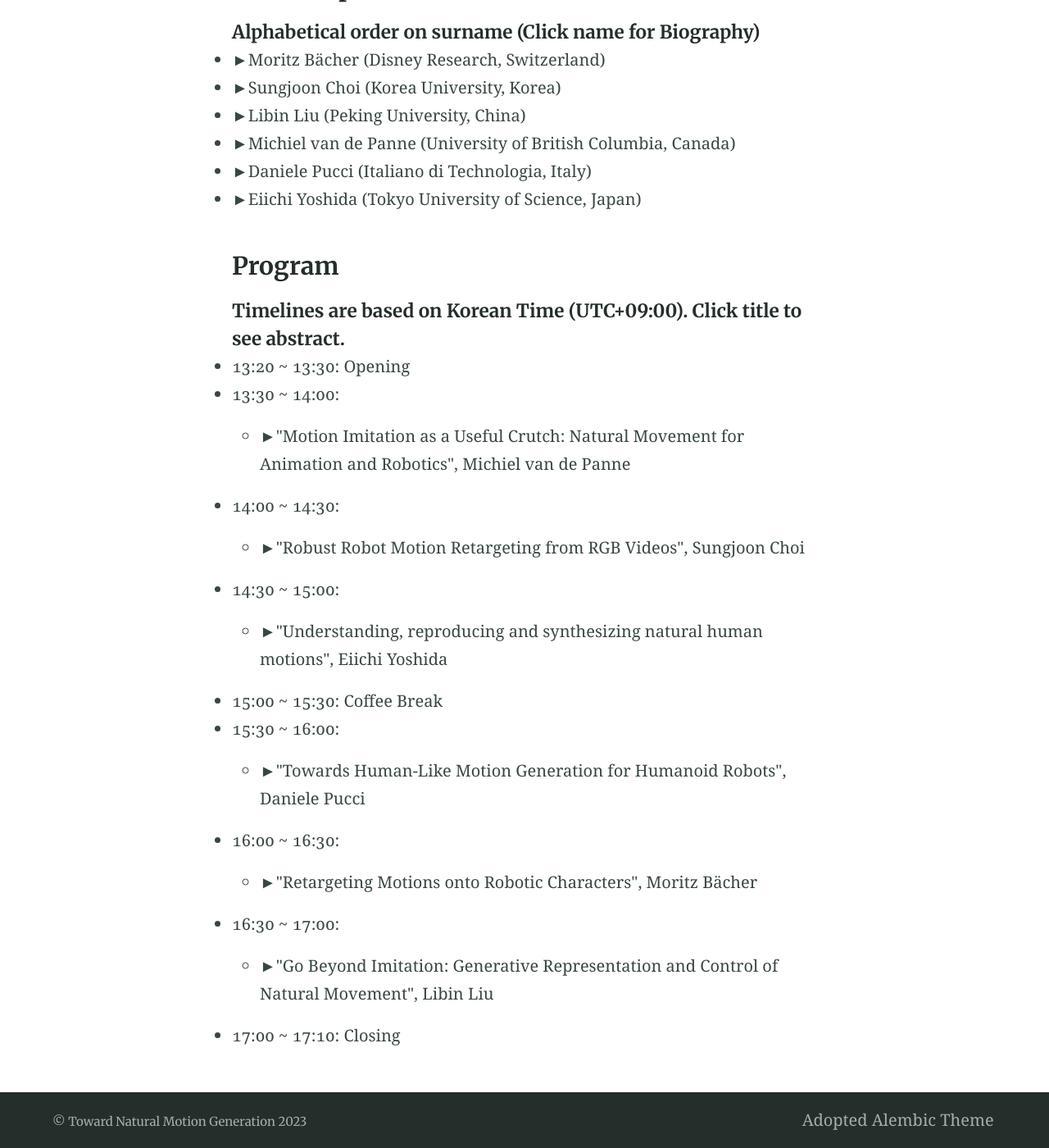
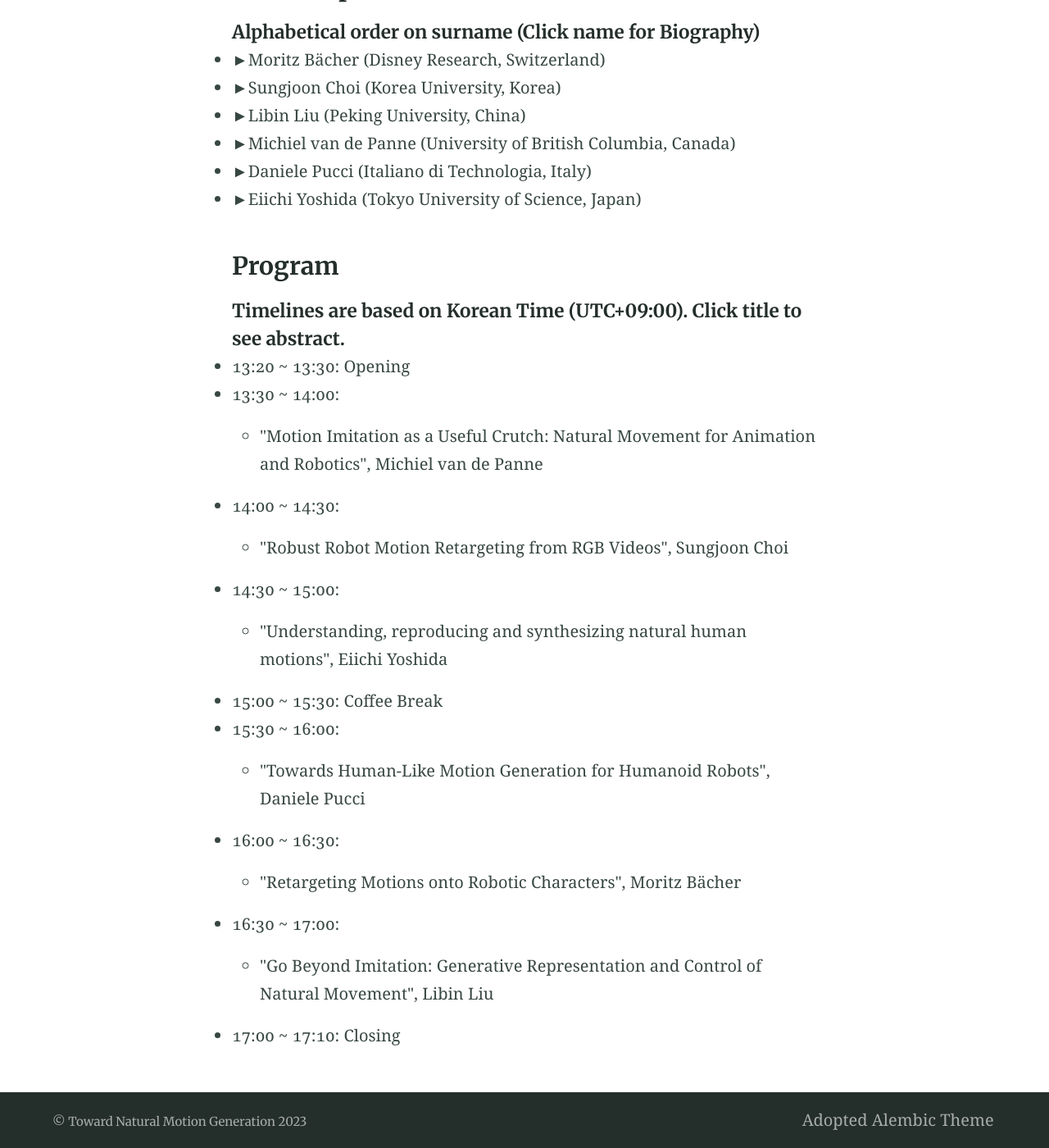
Before and after one commit to toward-natural-motion-generation/rss2023, a Jekyll site: the page built from speakers_and_program.md, in a window 1280 px wide and 1400 px high, scrolled down 225 px. Shown: the whole window at 82% size. Built offline with Jekyll 4.4.1, drawn with Linux system fonts in a browser that asks for light colours.

Commit message:
erased triangle

```diff
--- a/speakers_and_program.md
+++ b/speakers_and_program.md
@@ -23,21 +23,21 @@ sitemap: false
 ##### Timelines are based on Korean Time (UTC+09:00). Click title to see abstract.
   * 13:20 ~ 13:30: Opening
   * 13:30 ~ 14:00:
-    * <Details><summary>►"Motion Imitation as a Useful Crutch:  Natural Movement for Animation and Robotics", Michiel van de Panne</summary><span style="font-size:15px">Abstract: The generation of purposeful and directable natural movement is a shared goal for animation and robotics. Computer animation methods have a long history of using motion capture data to produce high-quality kinematic motion. In contrast, for physics-based motion generation have long been split into two categories -- those that use motion capture data as a strong prior, and those that aim to generate the motion more directly from first principles. Currently, imitation of motion capture data leads to current state-of-the-art results, in motion quality, particularly when combined with reinforcement learning. However, I will argue that in the long term, imitation-based methods can be viewed as a convenient crutch while we develop better (and more directable) from-first-principles approaches. The belief here is that a combination of physics, compliant actuation, rich sensing, and highly-capable control ultimately underly natural motion.  We'll motivate these arguments with examples including brachiation, locomotion, high-jumps, getting up, and more.</span></Details>
+    * <Details><summary>"Motion Imitation as a Useful Crutch:  Natural Movement for Animation and Robotics", Michiel van de Panne</summary><span style="font-size:15px">Abstract: The generation of purposeful and directable natural movement is a shared goal for animation and robotics. Computer animation methods have a long history of using motion capture data to produce high-quality kinematic motion. In contrast, for physics-based motion generation have long been split into two categories -- those that use motion capture data as a strong prior, and those that aim to generate the motion more directly from first principles. Currently, imitation of motion capture data leads to current state-of-the-art results, in motion quality, particularly when combined with reinforcement learning. However, I will argue that in the long term, imitation-based methods can be viewed as a convenient crutch while we develop better (and more directable) from-first-principles approaches. The belief here is that a combination of physics, compliant actuation, rich sensing, and highly-capable control ultimately underly natural motion.  We'll motivate these arguments with examples including brachiation, locomotion, high-jumps, getting up, and more.</span></Details>
   * 14:00 ~ 14:30:
-    * <Details><summary>►"Robust Robot Motion Retargeting from RGB Videos", Sungjoon Choi</summary><span style="font-size:15px">Abstract: Generating natural and expressive robotic motions for humanoid robots has gained considerable interest from both robotics and computer graphics communities. Recently, this phenomenon has been accelerated by the fact that more human-like robots are permeating our daily lives through applications such as interactive services or educational robots. However, in order to generate a number of natural motions for humanoid robots, a substantial amount of effort is often required to design time-stamped robotic motions by animators or artists manually. In this talk, we focus on different approaches to generating diverse and natural robotic motions from multiple sources, including motion capture data and YouTube videos, while considering pose estimation errors.
+    * <Details><summary>"Robust Robot Motion Retargeting from RGB Videos", Sungjoon Choi</summary><span style="font-size:15px">Abstract: Generating natural and expressive robotic motions for humanoid robots has gained considerable interest from both robotics and computer graphics communities. Recently, this phenomenon has been accelerated by the fact that more human-like robots are permeating our daily lives through applications such as interactive services or educational robots. However, in order to generate a number of natural motions for humanoid robots, a substantial amount of effort is often required to design time-stamped robotic motions by animators or artists manually. In this talk, we focus on different approaches to generating diverse and natural robotic motions from multiple sources, including motion capture data and YouTube videos, while considering pose estimation errors.
 </span></Details>
   * 14:30 ~ 15:00:
-    * <Details><summary>►"Understanding, reproducing and synthesizing natural human motions", Eiichi Yoshida</summary><span style="font-size:15px">Abstract: Human-likeliness in motions is one of the critical topics in research on human-robot interaction and also biomechanics. In this presentation, I will address human motion reproduction by humanoid robots and its application to evaluation of wearable assistive device. To what extent can we make the humanoid motions as close as humans' considering intrinsic difference in structure and actuation between humans and robots? We believe posing this question is helpful for natural motion understanding. In our approach, we formulated this question as an optimization problem of motion similarity, incorporating geometric morphing and constraints of the human and humanoid. Although there are still hardware limitation, we could retarget various human motions to a humanoid motions. By extracting specific feature of hip and knee motions of a lifting task, we contributed to standardization of wearable lumbar support robots. However, reproduction of human motion is halfway to the natural motion "generation": ultimately we aim at predicting, or synthesizing natural motions for anthropomorphic systems. Having this challenge in mind, I introduce recent an ongoing project focusing on analysis and synthesis of contact motions. Some preliminary results are reported on contact estimation from  motion only by using machine learning.
+    * <Details><summary>"Understanding, reproducing and synthesizing natural human motions", Eiichi Yoshida</summary><span style="font-size:15px">Abstract: Human-likeliness in motions is one of the critical topics in research on human-robot interaction and also biomechanics. In this presentation, I will address human motion reproduction by humanoid robots and its application to evaluation of wearable assistive device. To what extent can we make the humanoid motions as close as humans' considering intrinsic difference in structure and actuation between humans and robots? We believe posing this question is helpful for natural motion understanding. In our approach, we formulated this question as an optimization problem of motion similarity, incorporating geometric morphing and constraints of the human and humanoid. Although there are still hardware limitation, we could retarget various human motions to a humanoid motions. By extracting specific feature of hip and knee motions of a lifting task, we contributed to standardization of wearable lumbar support robots. However, reproduction of human motion is halfway to the natural motion "generation": ultimately we aim at predicting, or synthesizing natural motions for anthropomorphic systems. Having this challenge in mind, I introduce recent an ongoing project focusing on analysis and synthesis of contact motions. Some preliminary results are reported on contact estimation from  motion only by using machine learning.
  </span></Details>
   * 15:00 ~ 15:30: Coffee Break
   * 15:30 ~ 16:00:
-    * <Details><summary>►"Towards Human-Like Motion Generation for Humanoid Robots", Daniele Pucci</summary><span style="font-size:15px">Humanoid robots are floating base systems that resemble the human shape. So, the natural question when trying to generate trajectories for these systems is to get a degree of human likeness, although this may not be a necessary condition for the problem of trajectory generation for the system itself. This talk will present trajectory-optimisation, supervised learning, and reinforcement learning  techniques for generating motions of humanoid robots with a degree of human likeness. </span></Details>
+    * <Details><summary>"Towards Human-Like Motion Generation for Humanoid Robots", Daniele Pucci</summary><span style="font-size:15px">Humanoid robots are floating base systems that resemble the human shape. So, the natural question when trying to generate trajectories for these systems is to get a degree of human likeness, although this may not be a necessary condition for the problem of trajectory generation for the system itself. This talk will present trajectory-optimisation, supervised learning, and reinforcement learning  techniques for generating motions of humanoid robots with a degree of human likeness. </span></Details>
   * 16:00 ~ 16:30:
-    * <Details><summary>►"Retargeting Motions onto Robotic Characters", Moritz Bächer</summary><span style="font-size:15px">Abstract: Legged robots or fixed-base robotic characters are built to perform highly dynamic motions. However, it remains challenging to retarget expressive motions onto these complex systems. In this talk, I will first discuss a versatile inverse kinematics to retarget artist-specified motion onto robotic systems with kinematic loops. I will then talk about a differentiable flexible multibody dynamics that enables us to retarget motions onto soft and lightweight robotic characters while suppressing vibrations. Finally, I will discuss a technique that permits the retargeting of motion capture data onto legged systems with a novel differentiable optimal control technique, accounting for differences in proportions and mass distribution of the source of input motion and the robot.</span></Details>
+    * <Details><summary>"Retargeting Motions onto Robotic Characters", Moritz Bächer</summary><span style="font-size:15px">Abstract: Legged robots or fixed-base robotic characters are built to perform highly dynamic motions. However, it remains challenging to retarget expressive motions onto these complex systems. In this talk, I will first discuss a versatile inverse kinematics to retarget artist-specified motion onto robotic systems with kinematic loops. I will then talk about a differentiable flexible multibody dynamics that enables us to retarget motions onto soft and lightweight robotic characters while suppressing vibrations. Finally, I will discuss a technique that permits the retargeting of motion capture data onto legged systems with a novel differentiable optimal control technique, accounting for differences in proportions and mass distribution of the source of input motion and the robot.</span></Details>
 
   * 16:30 ~ 17:00:
-    * <Details><summary>►"Go Beyond Imitation: Generative Representation and Control of Natural Movement", Libin Liu </summary><span style="font-size:15px">Abstract: Generating realistic behaviors is a fundamental challenge in computer animation and a critical technique in emerging fields such as digital humans and humanoid robots. Over the past years, there has been tremendous progress in this area, driven in part by advancements in deep learning and reinforcement learning. In this talk, I will introduce our recent work on developing multi-skilled characters capable of executing natural movements. I will provide a brief overview of early efforts using state machines and control snippet scheduling but will focus more on the utilization of more powerful generative models. Particularly, I will detail how variational autoencoders and their quantized versions serve as efficient and compact representations for motion. Additionally, I will explain how we manipulate these generative models to achieve fine-grained control over the produced motion. We utilize multi-modal inputs, such as text, imagery, video, and motion demonstration, to achieve precise control of motion details. This approach not only offers an intuitive interface for users to manipulate motion but also enables seamless integration with advanced AI systems like ChatGPT.</span></Details>
+    * <Details><summary>"Go Beyond Imitation: Generative Representation and Control of Natural Movement", Libin Liu </summary><span style="font-size:15px">Abstract: Generating realistic behaviors is a fundamental challenge in computer animation and a critical technique in emerging fields such as digital humans and humanoid robots. Over the past years, there has been tremendous progress in this area, driven in part by advancements in deep learning and reinforcement learning. In this talk, I will introduce our recent work on developing multi-skilled characters capable of executing natural movements. I will provide a brief overview of early efforts using state machines and control snippet scheduling but will focus more on the utilization of more powerful generative models. Particularly, I will detail how variational autoencoders and their quantized versions serve as efficient and compact representations for motion. Additionally, I will explain how we manipulate these generative models to achieve fine-grained control over the produced motion. We utilize multi-modal inputs, such as text, imagery, video, and motion demonstration, to achieve precise control of motion details. This approach not only offers an intuitive interface for users to manipulate motion but also enables seamless integration with advanced AI systems like ChatGPT.</span></Details>
   * 17:00 ~ 17:10: Closing
 
 
```
